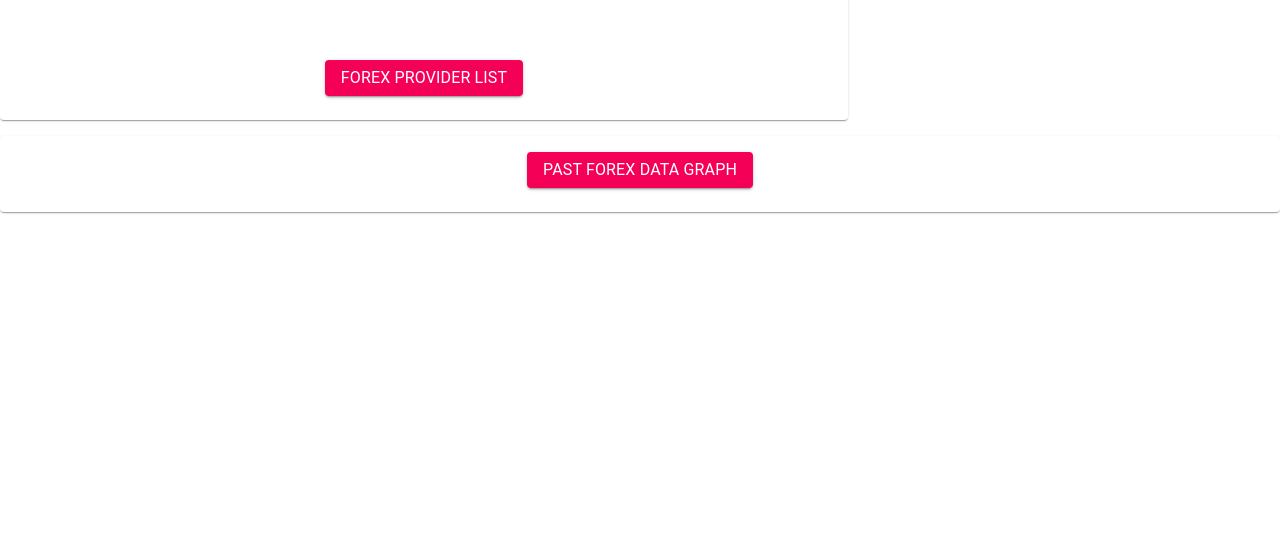
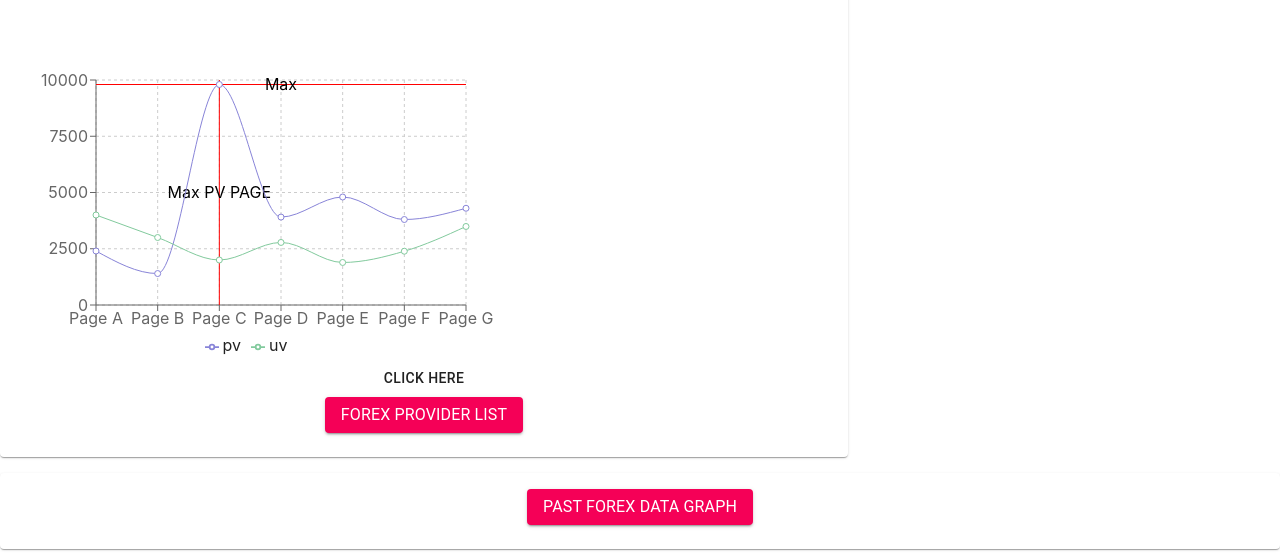
Before and after one commit to praj1wal/WU_hackathon, a React (Create React App) app in the folder my-app/: page / in a window 1280 px wide. Shown: the part 856-1413 px from the top of the page. Before the commit the page ends 1076 px from the top, so only its background shows below. Built offline with nearby package versions, Linux system fonts and the light colour scheme.

Commit message:
added past graph component

```diff
--- a/my-app/src/components/components.jsx
+++ b/my-app/src/components/components.jsx
@@ -4,6 +4,7 @@ import SelectCurrency from './provider tab/selectCurrency';
 import Location from './provider tab/location';
 import { useState } from "react";
 import Grid from '@material-ui/core/Grid';
+import Pastgraph from "./provider tab/pastgraph";
 
 
 
@@ -12,11 +13,13 @@ function Component() {
     const [latitude, setLatitude]= useState('');
     const [longitude, setLongitude]= useState('');
 
+    const [graphSource, setGraphSource] = useState('');
+    const  [graphTarget, setGraphTarget] = useState('');
     return (
       <div className="App">
           <Grid container spacing={3}>
             <Grid item xs={4}>
-              <SelectCurrency/>
+              <SelectCurrency setGraphSource={setGraphSource} setGraphTarget={setGraphTarget}/>
             </Grid>
             <Grid item xs={8}>
             <List latitude={latitude} longitude={longitude}/>
@@ -24,7 +27,7 @@ function Component() {
           </Grid>
 
             <Location setLatitude={setLatitude} setLongitude={setLongitude}/>
-
+            <Pastgraph graphSource={graphSource} graphTarget={graphTarget}/>
 
       </div>
     );
--- /dev/null
+++ b/my-app/src/components/provider tab/pastgraph.jsx
@@ -0,0 +1,87 @@
+import React,{useState} from 'react';
+import axios from 'axios';
+import {Button} from '@material-ui/core';
+import {
+    LineChart, Line, XAxis, YAxis, CartesianGrid, Tooltip, Legend, ReferenceLine,
+  } from 'recharts';
+
+
+  const data = [
+    {
+      name: 'Page A', uv: 4000, pv: 2400, amt: 2400,
+    },
+    {
+      name: 'Page B', uv: 3000, pv: 1398, amt: 2210,
+    },
+    {
+      name: 'Page C', uv: 2000, pv: 9800, amt: 2290,
+    },
+    {
+      name: 'Page D', uv: 2780, pv: 3908, amt: 2000,
+    },
+    {
+      name: 'Page E', uv: 1890, pv: 4800, amt: 2181,
+    },
+    {
+      name: 'Page F', uv: 2390, pv: 3800, amt: 2500,
+    },
+    {
+      name: 'Page G', uv: 3490, pv: 4300, amt: 2100,
+    },
+  ];
+
+
+function Pastgraph({graphSource,graphTarget})
+{
+
+   const [pastGraph, setPastGraph] = useState([]);
+
+   const handleClick =(event) =>{
+
+    const fetchData = async() => {
+        // axios({
+        //   "method": "GET",
+        //   "url": "https://api.exchangeratesapi.io/history?start_at=2018-01-01&end_at=2018-01-01&symbols=USD,JPY"
+        // })
+        // .then((response) => {
+        //   setPastGraph(response.data.rates)
+        //   console.log("HIIIII",pastGraph)
+        // })
+        // .catch((error) => {
+        //   console.log(error)
+        // })
+        const response = await axios(`https://api.exchangeratesapi.io/history?start_at=2018-01-01&end_at=2018-01-01&symbols=USD,INR`)
+        console.log(response.data);
+      };
+      fetchData();
+
+    }
+
+    return(
+        <div>
+        <LineChart
+        width={500}
+        height={300}
+        data={data}
+        margin={{
+          top: 20, right: 50, left: 20, bottom: 5,
+        }}
+      >
+        <CartesianGrid strokeDasharray="3 3" />
+        <XAxis dataKey="name" />
+        <YAxis />
+        <Tooltip />
+        <Legend />
+        <ReferenceLine x="Page C" stroke="red" label="Max PV PAGE" />
+        <ReferenceLine y={9800} label="Max" stroke="red" />
+        <Line type="monotone" dataKey="pv" stroke="#8884d8" />
+        <Line type="monotone" dataKey="uv" stroke="#82ca9d" />
+      </LineChart>
+
+
+       <Button onClick={handleClick}> click here </Button>
+        </div>
+    )
+}
+
+export default Pastgraph;
--- a/my-app/src/components/provider tab/selectCurrency.jsx
+++ b/my-app/src/components/provider tab/selectCurrency.jsx
@@ -22,7 +22,7 @@ const useStyles = makeStyles({
   },
 });
 
-function SelectCurrency() {
+function SelectCurrency({setGraphSource,setGraphTarget}) {
 
   const [mycode,setCodes] = useState(codes);
   const [currSource,setCurr]= useState(null);
@@ -42,8 +42,7 @@ function SelectCurrency() {
 
   const handleClick = (event) =>{
 //    after button is clicked all forrex info should be displayed from backend
-    setCurr(null);
-    setTarget(null);
+
     const fetchData = async() => {
       axios({
         "method": "GET",
@@ -58,6 +57,9 @@ function SelectCurrency() {
       })
     };
     fetchData();
+
+    setGraphSource(currSource);
+    setGraphTarget(currTarget);
   };
 
 
```
